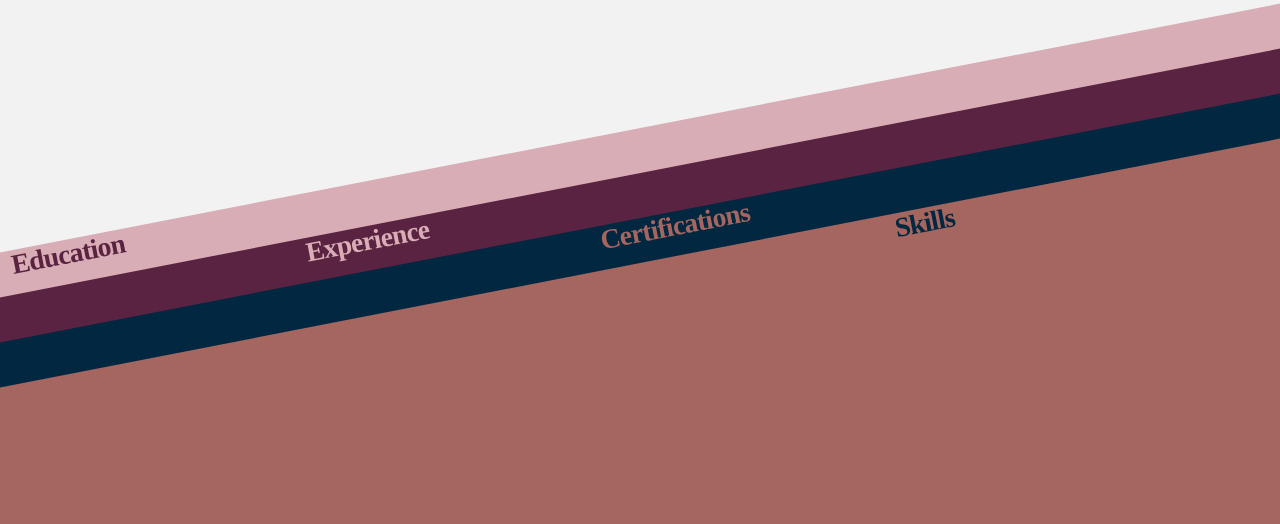
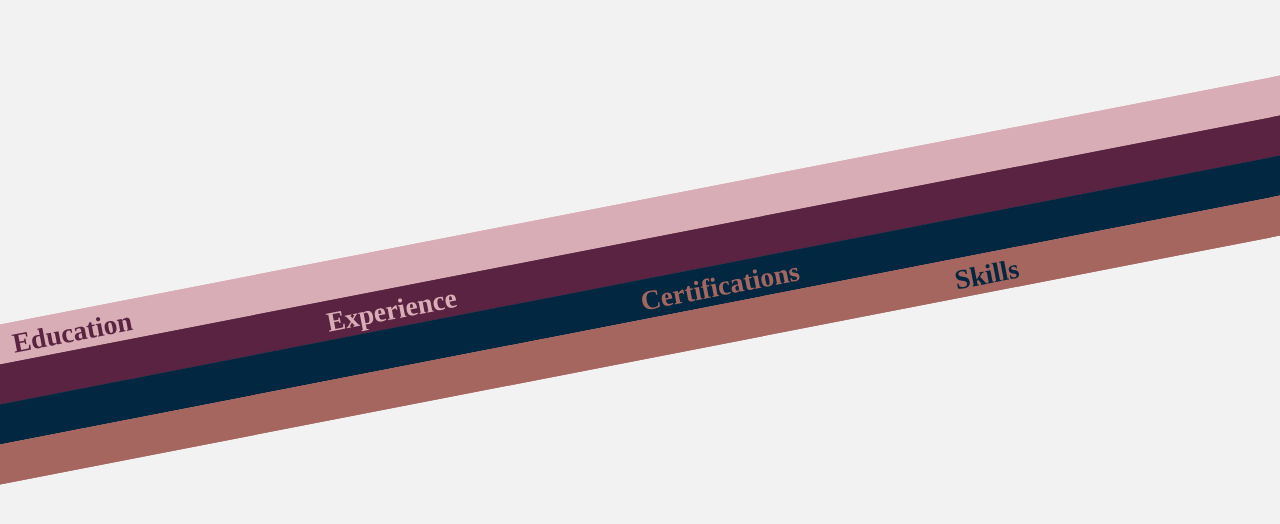
Before and after one commit to eyrwen/lisro_se, a Gatsby site: page / in a window 1280 px wide. Built offline with nearby package versions, Linux system fonts and the light colour scheme; Gatsby itself is replaced by a stand-in of ours.

Commit message:
some pretty hovers

```diff
--- a/src/components/layout.js
+++ b/src/components/layout.js
@@ -1,6 +1,4 @@
 import React from "react"
-
-import Menu from "./menu"
 
 const Layout = ({ location, title, children, author }) => {
   return (
--- a/src/pages/index.js
+++ b/src/pages/index.js
@@ -1,9 +1,7 @@
 import React from "react"
 import { Link, graphql } from "gatsby"
 
-import Bio from "../components/bio"
 import Layout from "../components/layout"
-import SEO from "../components/seo"
 
 const Home = ({ data, location }) => {
   const siteTitle = data.site.siteMetadata?.title || `Title`
@@ -16,8 +14,7 @@ const Home = ({ data, location }) => {
   ]
   const labelOrder = ["Education", "Experience", "Certifications", "Skills"]
   const labelSpacing = {
-    x: 300,
-    y: 45,
+    x: 25,
   }
   return (
     <Layout author={data.site.siteMetadata.author}>
@@ -30,7 +27,6 @@ const Home = ({ data, location }) => {
             color={colorOrder[index].color}
             fontColor={colorOrder[index].fontColor}
             zIndex={index}
-            translateY={index * labelSpacing.y}
             translateX={index * labelSpacing.x}
           />
         ))}
@@ -55,37 +51,50 @@ export const pageQuery = graphql`
     markdownRemark(frontmatter: { title: { eq: "Education" } }) {
       html
     }
+    rose: file(absolutePath: { regex: "/rose.png/" }) {
+      childImageSharp {
+        fluid {
+          ...GatsbyImageSharpFluid
+        }
+      }
+    }
   }
 `
 
-const DiagonalBox = ({
-  title,
-  translateY = 0,
-  translateX = 0,
-  zIndex = 0,
-  color,
-  fontColor,
-}) => {
+class DiagonalBox extends React.Component {
+  constructor(props) {
+    super(props)
+
+    this.state = {
+      hover: false,
+    }
+  }
+
+  render() {
+    const { translateX, color, zIndex, fontColor, title } = this.props
+    const colorStyle = {
+      backgroundColor: color,
+      borderColor: color,
+    }
     return (
       <div
-      className="diagonal-box-container"
+        className="diagonal-box"
         style={{
-        transform: `translateY(${translateY + 100}px)`,
           zIndex,
+          ...colorStyle,
         }}
       >
-      <div className="diagonal-box" style={{ backgroundColor: color }}>
         <div className="content">
-          <h3
+          <span
             style={{
               color: fontColor,
-              transform: `translateX(${translateX}px)`,
+              transform: `translateX(${translateX}vw)`,
             }}
           >
             {title}
-          </h3>
-        </div>
+          </span>
         </div>
       </div>
     )
   }
+}
--- a/src/style.scss
+++ b/src/style.scss
@@ -365,29 +365,35 @@
     }
   }
 
+  $rotate-style: 11deg;
+  $diagonal-width: 100vw;
+  $diagonal-height: 5vh;
+
   .all-diagonal-container {
     position: relative; // fixes overflow
+    transform: translateY(25vh);
 
-    .diagonal-box-container {
-      position: absolute;
+    .diagonal-box {
+      transform: skewY(-1 * $rotate-style);
+      width: $diagonal-width;
+      height: $diagonal-height;
+      cursor: pointer;
+      border-width: 1px;
+      border-style: solid;
+      transition: height 300ms ease-in;
 
-      .diagonal-box {
-        transform: skewY(-11deg);
-        width: 100vw;
-        height: 100vh;
+      &:hover {
+        height: $diagonal-height+2;
+      }
 
-        .content {
-          margin: 0 auto;
-          transform: skewY(11deg) rotate(-11deg);
+      .content {
+        transform: skewY($rotate-style) rotate(-1 * $rotate-style);
 
-          h1,
-          h2,
-          h3,
-          h4,
-          h5,
-          h6 {
-            font-family: 'Playview Display';
-          }
+        span {
+          display: inline-block;
+          font-family: 'Playview Display';
+          font-size: $fontSize-4;
+          font-weight: $fontWeight-black;
         }
       }
     }
```
Lines whose indentation alone changed are shown as unchanged.
